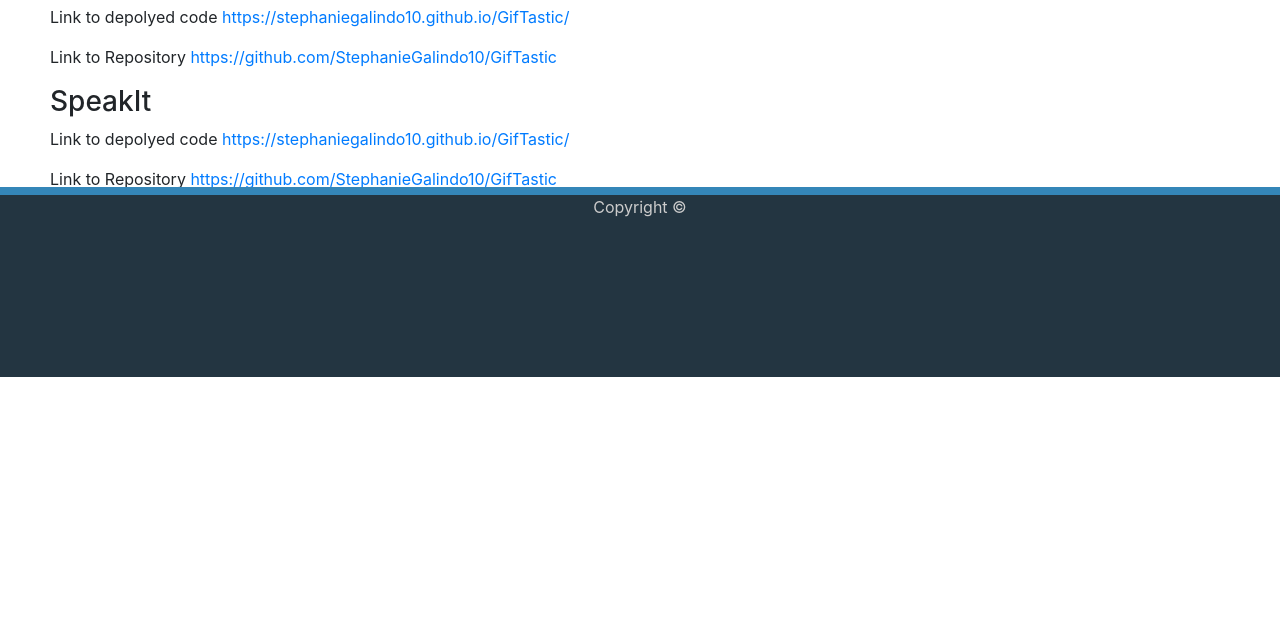
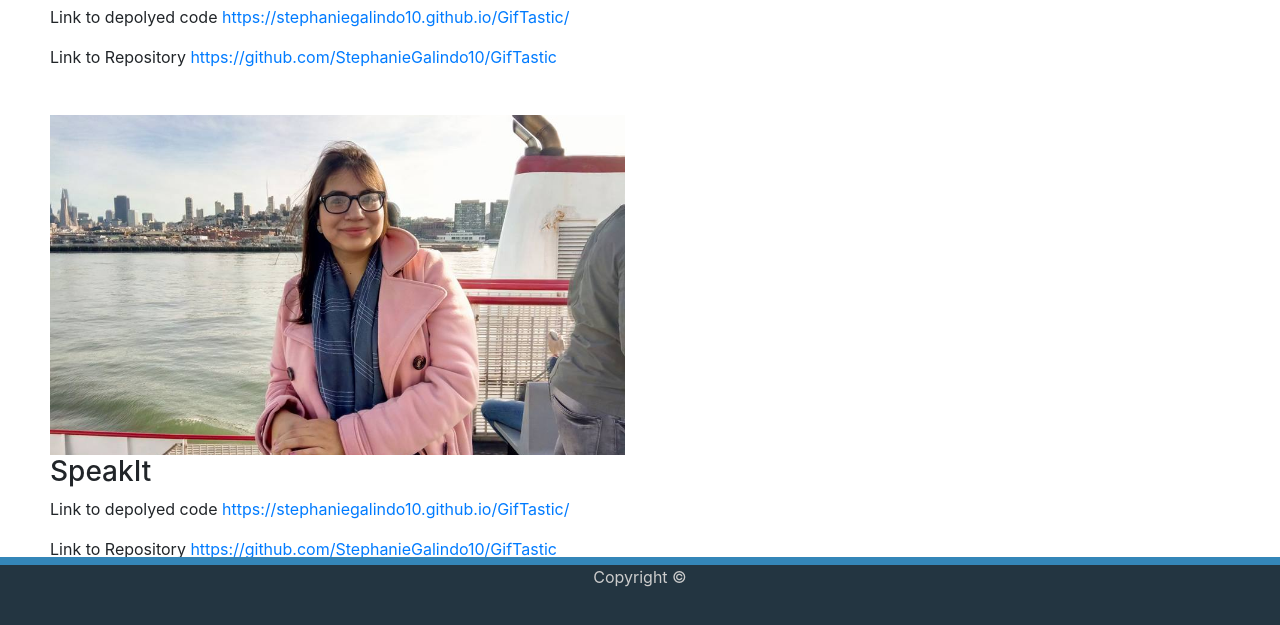
Before and after one commit to StephanieGalindo10/Bootstrap-Portfolio, a plain HTML site: page portfolio.html in a window 1280 px wide. Shown: the part 1636-2261 px from the top of the page. Before the commit the page ends 2013 px from the top, so only its background shows below. Drawn offline with nearby package versions, Linux system fonts and the light colour scheme.

Commit message:
added speakit

```diff
--- a/portfolio.html
+++ b/portfolio.html
@@ -95,12 +95,18 @@
   </div>
 
 
+  <div class="row">
+    <div class="col-md-6">
+      <div id="SpeakIt">
+
+
+    </div>
+    <h3>SpeakIt</h3>
+    <p>Link to depolyed code <a href=" https://stephaniegalindo10.github.io/GifTastic/">  https://stephaniegalindo10.github.io/GifTastic/</a></p>
+    <p>Link to Repository <a href="https://github.com/StephanieGalindo10/GifTastic">https://github.com/StephanieGalindo10/GifTastic</a></p>
+  </div>
 </div>
-<h3>SpeakIt</h3>
-<p>Link to depolyed code <a href=" https://stephaniegalindo10.github.io/GifTastic/">  https://stephaniegalindo10.github.io/GifTastic/</a></p>
-<p>Link to Repository <a href="https://github.com/StephanieGalindo10/GifTastic">https://github.com/StephanieGalindo10/GifTastic</a></p>
-</div>
-</div>
+
   </section>
 
   <footer class="page-footer">
--- a/style.css
+++ b/style.css
@@ -149,3 +149,11 @@ input[type=submit] {
   background-repeat: no-repeat; /* Do not repeat the image */
   background-size: cover;
 }
+#SpeakIt {
+  padding-top:30px;
+  background-image: url("images/Stephanie.jpg");
+  height: 340px; /* You must set a specified height */
+  background-position: center; /* Center the image */
+  background-repeat: no-repeat; /* Do not repeat the image */
+  background-size: cover;
+}
```
Also changed, not shown: images/SpeakIt.png (added).
